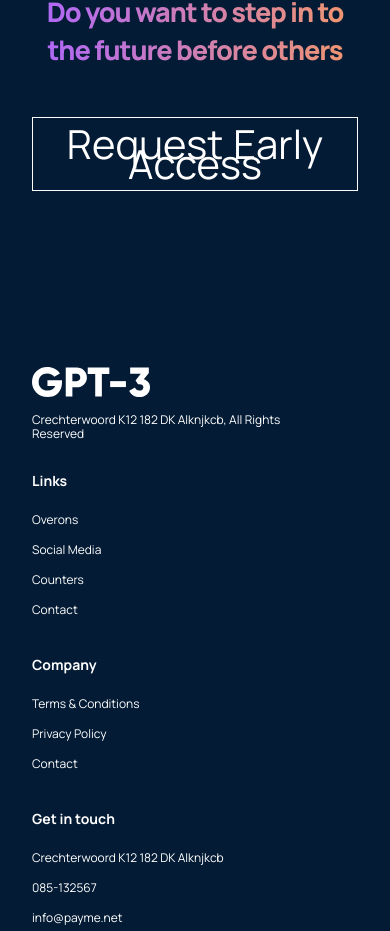
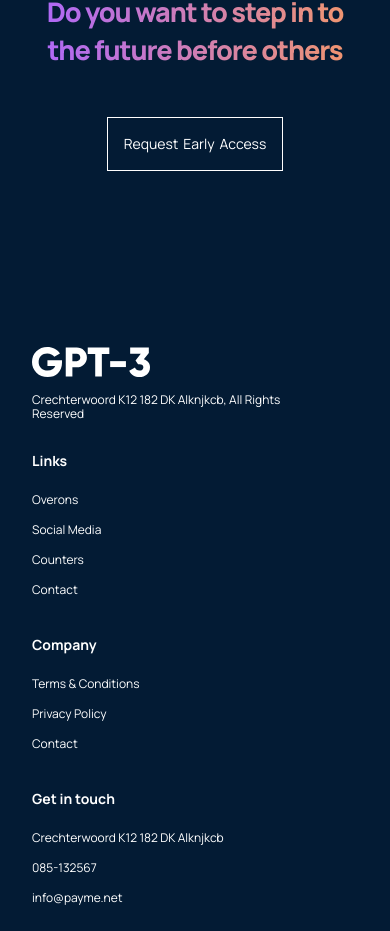
Before and after one commit to Yabetsu16/gpt-prototype, a React (Create React App) app: page / in a window 390 px wide. Shown: the part 7730-8661 px from the top of the page. Built offline with nearby package versions, Linux system fonts and the light colour scheme.

Commit message:
Github Pages Initialized, Changed Footer paragraph font size

```diff
--- a/src/containers/footer/footer.css
+++ b/src/containers/footer/footer.css
@@ -132,7 +132,7 @@
   }
 
   .gpt3__footer-btn p {
-    font-size: 40px;
+    font-size: 14px;
     line-height: 20px;
   }
 }
```
Also changed, not shown: package.json (+7 -1 lines), 1 other file (tests, documents, lock files or other folders).
